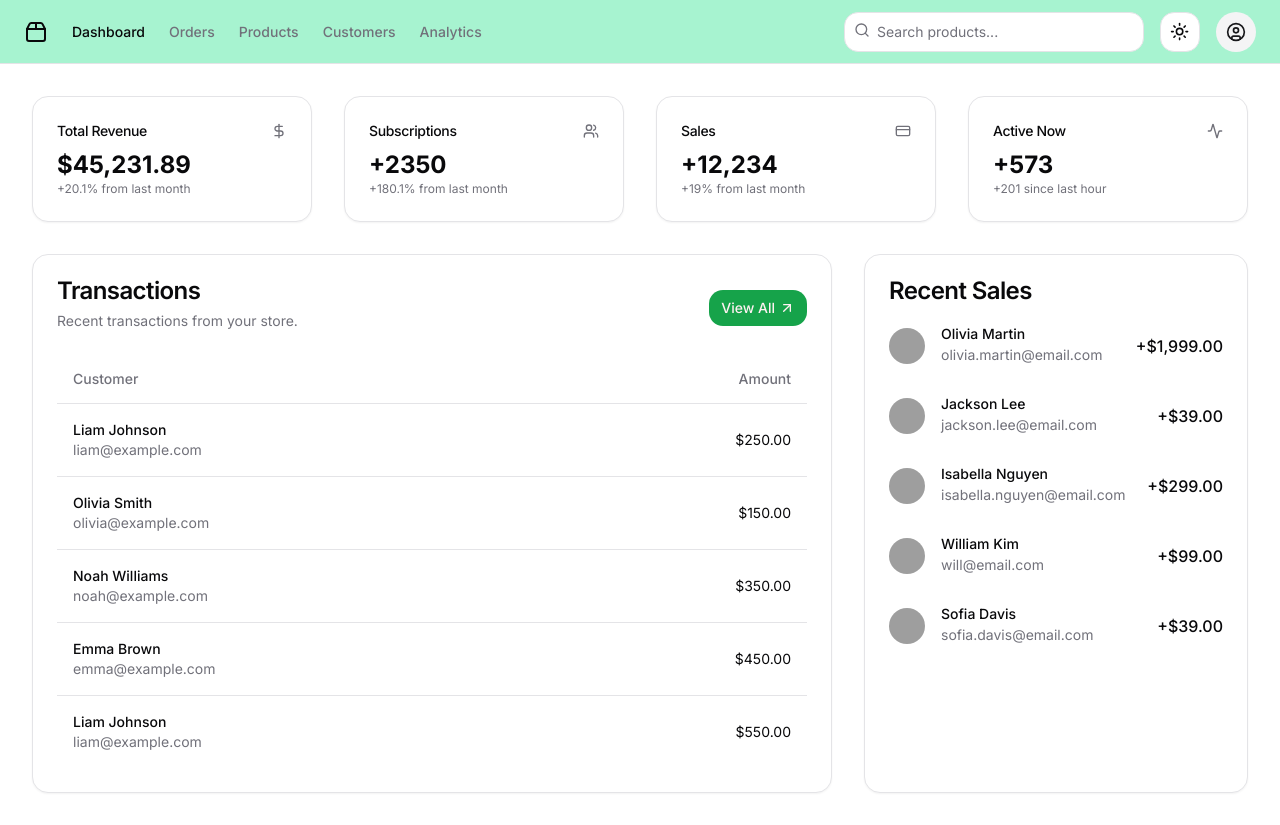
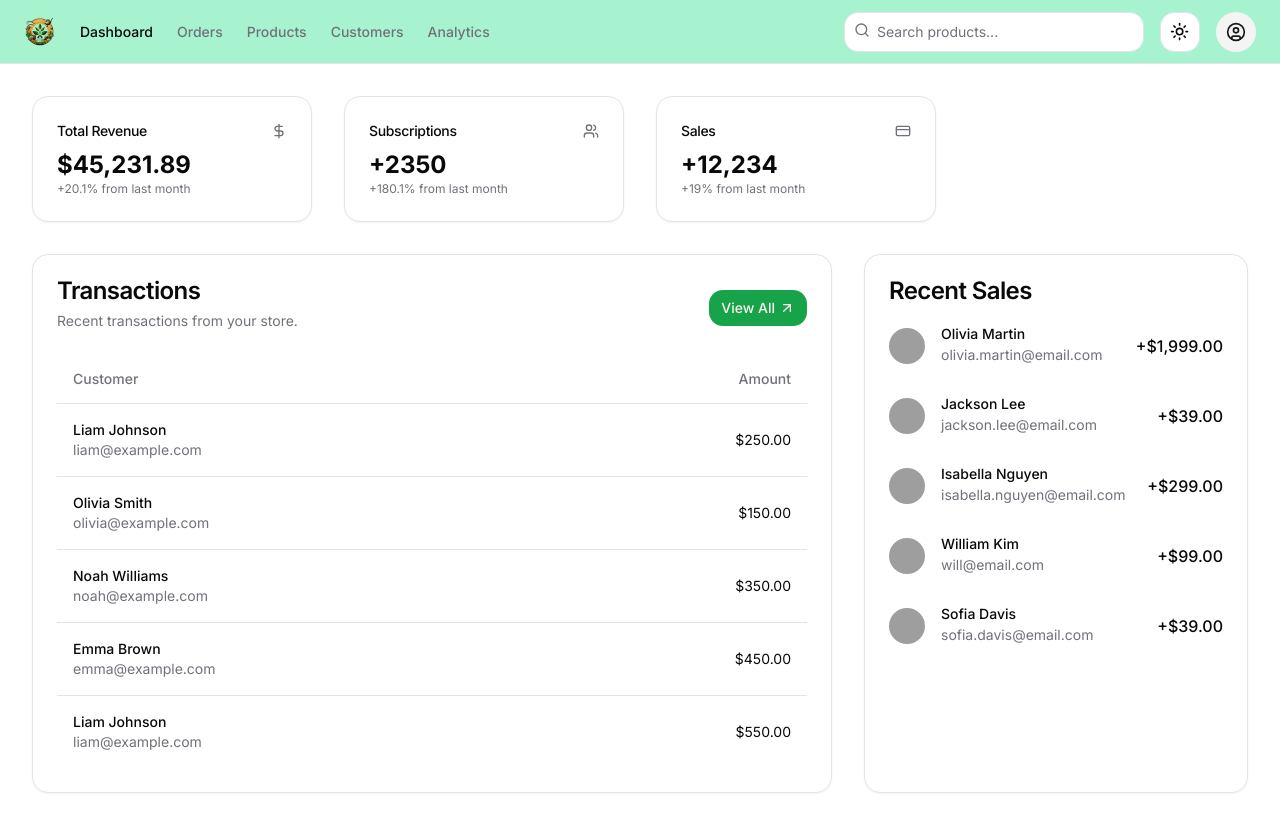
Before and after one commit to fvizpal/fassal, a Next.js app: page /dashboard in a window 1280 px wide. Built offline with nearby package versions, Linux system fonts and the light colour scheme; grey boxes are pictures that could not be loaded.

Commit message:
logo change

```diff
--- a/app/(main)/dashboard/compo.tsx
+++ b/app/(main)/dashboard/compo.tsx
@@ -76,7 +76,7 @@ export const DashboardCompo = () => {
             </p>
           </CardContent>
         </Card>
-        <Card x-chunk="dashboard-01-chunk-3">
+        {/* <Card x-chunk="dashboard-01-chunk-3">
           <CardHeader className="flex flex-row items-center justify-between space-y-0 pb-2">
             <CardTitle className="text-sm font-medium">Active Now</CardTitle>
             <Activity className="h-4 w-4 text-muted-foreground" />
@@ -87,7 +87,7 @@ export const DashboardCompo = () => {
               +201 since last hour
             </p>
           </CardContent>
-        </Card>
+        </Card> */}
       </div>
       <div className="grid gap-4 md:gap-8 lg:grid-cols-2 xl:grid-cols-3">
         <Card
--- a/components/shared/navbar.tsx
+++ b/components/shared/navbar.tsx
@@ -15,6 +15,7 @@ import { Button } from '../ui/button'
 import { CircleUser, Menu, Package2, Search } from 'lucide-react'
 import { Input } from '../ui/input'
 import { ModeToggle } from './modeToggle'
+import Image from 'next/image'
 
 const Navbar = () => {
   return (
@@ -24,6 +25,7 @@ const Navbar = () => {
           href="#"
           className="flex items-center gap-2 text-lg font-semibold md:text-base"
         >
+          <Image src={"/assets/images/logo1.png"} alt='logo' height={40} width={40} />
           <Package2 className="h-6 w-6" />
           <span className="sr-only">Krishi Bazaar</span>
         </Link>
@@ -75,7 +77,8 @@ const Navbar = () => {
               href="#"
               className="flex items-center gap-2 text-lg font-semibold"
             >
-              <Package2 className="h-6 w-6" />
+              <Image src={"/assets/images/logo1.png"} alt='logo' height={40} width={40} />
+              {/* <Package2 className="h-6 w-6" /> */}
               <span className="sr-only">Acme Inc</span>
             </Link>
             <Link href="#" className="hover:text-foreground">
```
Also changed, not shown: public/assets/images/logo1.png (added), 1 other file (tests, documents, lock files or other folders).
